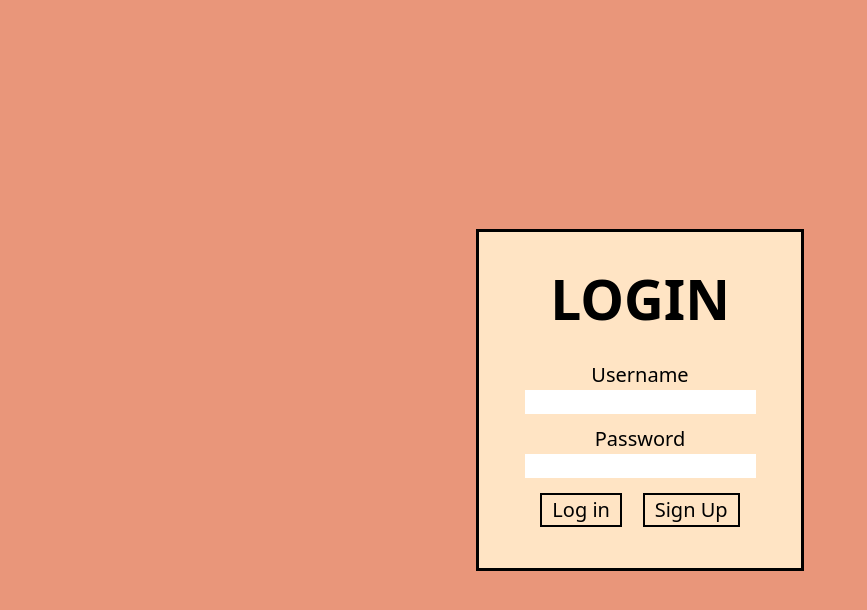
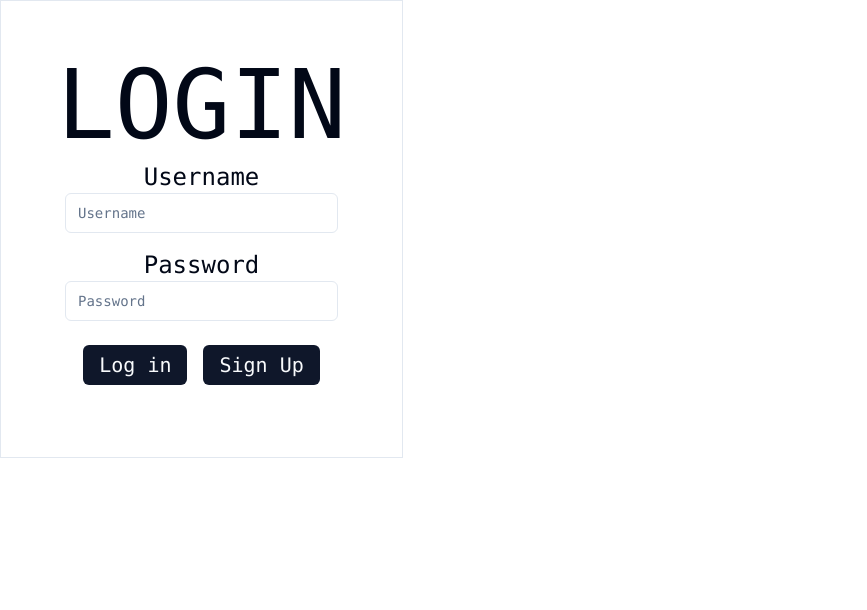
Before and after one commit to ryash072007/internship_app_ui, a Next.js app: page /login in a window 1280 px wide. Shown: the top 610 px of the page, without its empty margins (0-867 px from the left). Built offline with nearby package versions, Linux system fonts and the light colour scheme.

Commit message:
shadcn zod reach-hook-form

```diff
--- a/app/(authentication)/login/page.tsx
+++ b/app/(authentication)/login/page.tsx
@@ -1,8 +1,19 @@
-import { relative } from 'path'
+"use client" // WHen using forms or usr interaction, use client
 import React from 'react'
-import "./LoginPage.css"
+import { Input } from "@/components/ui/input"
+import { Button } from '@/components/ui/button'
+import { useForm, SubmitHandler } from "react-hook-form"
+// import "./LoginPage.css"
+
+
 
 const LoginPage = () => {
+    const {
+        register,
+        handleSubmit,
+        formState: { errors },
+      } = useForm()
+      const onSubmit: SubmitHandler<any> = (data:any) => console.log(data)
     return (
         <html lang="en">
             <head>
@@ -12,25 +23,25 @@
                     Login
                 </title>
             </head>
-            <body className='body'>
-                <div className='MainContainer'>
-                    <div className='BorderContainer'>
+            <body className='font-mono h-screen w-screen'>
+                <div className='w-min text-center justify-center align-center'>
+                    <div className='border flex flex-col p-14'>
                         <div className='HeadingContainer'>
-                            <h1 className='LoginHeading'>LOGIN</h1>
+                            <h1 className='text-8xl'>LOGIN</h1>
                         </div>
-                        <form action="#ADDLATER" method="post" className='Authentication'>
+                        <form onSubmit={handleSubmit(onSubmit)} method="post" className='column-2'>
                             <div className='HeadingsContainer'>
-                                <div className='Fields'>
-                                    <span className='FieldHeading'>Username</span>
-                                    <input type="text" className="UsernameInputField" id="" />
+                                <div className='p-2'>
+                                    <span className='text-2xl'>Username</span>
+                                    <Input type="text" className="" id="" placeholder='Username' {...register("Username")}/>
                                 </div>
-                                <div className='Fields'>
-                                    <span className='FieldHeading'>Password</span>
-                                    <input type="password" className="PasswordInputField" id="" />
+                                <div className='p-2'>
+                                    <span className='text-2xl'>Password</span>
+                                    <Input type="password" className="" id="" placeholder='Password' {...register("Password")}/>
                                 </div>
-                                <div className='FormButtons'>
-                                    <button type="submit" className='FormButton'>Log in</button>
-                                    <button className='FormButton'>Sign Up</button>
+                                <div className='p-2 flex flex-row justify-center'>
+                                    <Button type="submit" className='text-xl p-4 m-2'>Log in</Button>
+                                    <Button className='text-xl p-4 m-2'>Sign Up</Button>
                                 </div>
                             </div>
                         </form>
--- a/app/globals.css
+++ b/app/globals.css
@@ -2,32 +2,68 @@
 @tailwind components;
 @tailwind utilities;
 
-:root {
-  --foreground-rgb: 0, 0, 0;
-  --background-start-rgb: 214, 219, 220;
-  --background-end-rgb: 255, 255, 255;
-}
+@layer base {
+  :root {
+    --background: 0 0% 100%;
+    --foreground: 222.2 84% 4.9%;
+    --card: 0 0% 100%;
+    --card-foreground: 222.2 84% 4.9%;
+    --popover: 0 0% 100%;
+    --popover-foreground: 222.2 84% 4.9%;
+    --primary: 222.2 47.4% 11.2%;
+    --primary-foreground: 210 40% 98%;
+    --secondary: 210 40% 96.1%;
+    --secondary-foreground: 222.2 47.4% 11.2%;
+    --muted: 210 40% 96.1%;
+    --muted-foreground: 215.4 16.3% 46.9%;
+    --accent: 210 40% 96.1%;
+    --accent-foreground: 222.2 47.4% 11.2%;
+    --destructive: 0 84.2% 60.2%;
+    --destructive-foreground: 210 40% 98%;
+    --border: 214.3 31.8% 91.4%;
+    --input: 214.3 31.8% 91.4%;
+    --ring: 222.2 84% 4.9%;
+    --radius: 0.5rem;
+    --chart-1: 12 76% 61%;
+    --chart-2: 173 58% 39%;
+    --chart-3: 197 37% 24%;
+    --chart-4: 43 74% 66%;
+    --chart-5: 27 87% 67%;
+  }
 
-@media (prefers-color-scheme: dark) {
-  :root {
-    --foreground-rgb: 255, 255, 255;
-    --background-start-rgb: 0, 0, 0;
-    --background-end-rgb: 0, 0, 0;
+  .dark {
+    --background: 222.2 84% 4.9%;
+    --foreground: 210 40% 98%;
+    --card: 222.2 84% 4.9%;
+    --card-foreground: 210 40% 98%;
+    --popover: 222.2 84% 4.9%;
+    --popover-foreground: 210 40% 98%;
+    --primary: 210 40% 98%;
+    --primary-foreground: 222.2 47.4% 11.2%;
+    --secondary: 217.2 32.6% 17.5%;
+    --secondary-foreground: 210 40% 98%;
+    --muted: 217.2 32.6% 17.5%;
+    --muted-foreground: 215 20.2% 65.1%;
+    --accent: 217.2 32.6% 17.5%;
+    --accent-foreground: 210 40% 98%;
+    --destructive: 0 62.8% 30.6%;
+    --destructive-foreground: 210 40% 98%;
+    --border: 217.2 32.6% 17.5%;
+    --input: 217.2 32.6% 17.5%;
+    --ring: 212.7 26.8% 83.9%;
+    --chart-1: 220 70% 50%;
+    --chart-2: 160 60% 45%;
+    --chart-3: 30 80% 55%;
+    --chart-4: 280 65% 60%;
+    --chart-5: 340 75% 55%;
   }
 }
 
-body {
-  color: rgb(var(--foreground-rgb));
-  background: linear-gradient(
-      to bottom,
-      transparent,
-      rgb(var(--background-end-rgb))
-    )
-    rgb(var(--background-start-rgb));
-}
-
-@layer utilities {
-  .text-balance {
-    text-wrap: balance;
+@layer base {
+  * {
+    @apply border-border;
+  }
+  body {
+    @apply bg-background text-foreground;
   }
 }
--- /dev/null
+++ b/components/ui/button.tsx
@@ -0,0 +1,56 @@
+import * as React from "react"
+import { Slot } from "@radix-ui/react-slot"
+import { cva, type VariantProps } from "class-variance-authority"
+
+import { cn } from "@/lib/utils"
+
+const buttonVariants = cva(
+  "inline-flex items-center justify-center whitespace-nowrap rounded-md text-sm font-medium ring-offset-background transition-colors focus-visible:outline-none focus-visible:ring-2 focus-visible:ring-ring focus-visible:ring-offset-2 disabled:pointer-events-none disabled:opacity-50",
+  {
+    variants: {
+      variant: {
+        default: "bg-primary text-primary-foreground hover:bg-primary/90",
+        destructive:
+          "bg-destructive text-destructive-foreground hover:bg-destructive/90",
+        outline:
+          "border border-input bg-background hover:bg-accent hover:text-accent-foreground",
+        secondary:
+          "bg-secondary text-secondary-foreground hover:bg-secondary/80",
+        ghost: "hover:bg-accent hover:text-accent-foreground",
+        link: "text-primary underline-offset-4 hover:underline",
+      },
+      size: {
+        default: "h-10 px-4 py-2",
+        sm: "h-9 rounded-md px-3",
+        lg: "h-11 rounded-md px-8",
+        icon: "h-10 w-10",
+      },
+    },
+    defaultVariants: {
+      variant: "default",
+      size: "default",
+    },
+  }
+)
+
+export interface ButtonProps
+  extends React.ButtonHTMLAttributes<HTMLButtonElement>,
+    VariantProps<typeof buttonVariants> {
+  asChild?: boolean
+}
+
+const Button = React.forwardRef<HTMLButtonElement, ButtonProps>(
+  ({ className, variant, size, asChild = false, ...props }, ref) => {
+    const Comp = asChild ? Slot : "button"
+    return (
+      <Comp
+        className={cn(buttonVariants({ variant, size, className }))}
+        ref={ref}
+        {...props}
+      />
+    )
+  }
+)
+Button.displayName = "Button"
+
+export { Button, buttonVariants }
--- /dev/null
+++ b/components/ui/input.tsx
@@ -0,0 +1,25 @@
+import * as React from "react"
+
+import { cn } from "@/lib/utils"
+
+export interface InputProps
+  extends React.InputHTMLAttributes<HTMLInputElement> {}
+
+const Input = React.forwardRef<HTMLInputElement, InputProps>(
+  ({ className, type, ...props }, ref) => {
+    return (
+      <input
+        type={type}
+        className={cn(
+          "flex h-10 w-full rounded-md border border-input bg-background px-3 py-2 text-sm ring-offset-background file:border-0 file:bg-transparent file:text-sm file:font-medium placeholder:text-muted-foreground focus-visible:outline-none focus-visible:ring-2 focus-visible:ring-ring focus-visible:ring-offset-2 disabled:cursor-not-allowed disabled:opacity-50",
+          className
+        )}
+        ref={ref}
+        {...props}
+      />
+    )
+  }
+)
+Input.displayName = "Input"
+
+export { Input }
--- /dev/null
+++ b/lib/utils.ts
@@ -0,0 +1,6 @@
+import { type ClassValue, clsx } from "clsx"
+import { twMerge } from "tailwind-merge"
+
+export function cn(...inputs: ClassValue[]) {
+  return twMerge(clsx(inputs))
+}
--- a/tailwind.config.ts
+++ b/tailwind.config.ts
@@ -1,20 +1,80 @@
-import type { Config } from "tailwindcss";
+import type { Config } from "tailwindcss"
 
-const config: Config = {
+const config = {
+  darkMode: ["class"],
   content: [
-    "./pages/**/*.{js,ts,jsx,tsx,mdx}",
-    "./components/**/*.{js,ts,jsx,tsx,mdx}",
-    "./app/**/*.{js,ts,jsx,tsx,mdx}",
-  ],
+    './pages/**/*.{ts,tsx}',
+    './components/**/*.{ts,tsx}',
+    './app/**/*.{ts,tsx}',
+    './src/**/*.{ts,tsx}',
+	],
+  prefix: "",
   theme: {
+    container: {
+      center: true,
+      padding: "2rem",
+      screens: {
+        "2xl": "1400px",
+      },
+    },
     extend: {
-      backgroundImage: {
-        "gradient-radial": "radial-gradient(var(--tw-gradient-stops))",
-        "gradient-conic":
-          "conic-gradient(from 180deg at 50% 50%, var(--tw-gradient-stops))",
+      colors: {
+        border: "hsl(var(--border))",
+        input: "hsl(var(--input))",
+        ring: "hsl(var(--ring))",
+        background: "hsl(var(--background))",
+        foreground: "hsl(var(--foreground))",
+        primary: {
+          DEFAULT: "hsl(var(--primary))",
+          foreground: "hsl(var(--primary-foreground))",
+        },
+        secondary: {
+          DEFAULT: "hsl(var(--secondary))",
+          foreground: "hsl(var(--secondary-foreground))",
+        },
+        destructive: {
+          DEFAULT: "hsl(var(--destructive))",
+          foreground: "hsl(var(--destructive-foreground))",
+        },
+        muted: {
+          DEFAULT: "hsl(var(--muted))",
+          foreground: "hsl(var(--muted-foreground))",
+        },
+        accent: {
+          DEFAULT: "hsl(var(--accent))",
+          foreground: "hsl(var(--accent-foreground))",
+        },
+        popover: {
+          DEFAULT: "hsl(var(--popover))",
+          foreground: "hsl(var(--popover-foreground))",
+        },
+        card: {
+          DEFAULT: "hsl(var(--card))",
+          foreground: "hsl(var(--card-foreground))",
+        },
+      },
+      borderRadius: {
+        lg: "var(--radius)",
+        md: "calc(var(--radius) - 2px)",
+        sm: "calc(var(--radius) - 4px)",
+      },
+      keyframes: {
+        "accordion-down": {
+          from: { height: "0" },
+          to: { height: "var(--radix-accordion-content-height)" },
+        },
+        "accordion-up": {
+          from: { height: "var(--radix-accordion-content-height)" },
+          to: { height: "0" },
+        },
+      },
+      animation: {
+        "accordion-down": "accordion-down 0.2s ease-out",
+        "accordion-up": "accordion-up 0.2s ease-out",
       },
     },
   },
-  plugins: [],
-};
-export default config;
+  plugins: [require("tailwindcss-animate")],
+} satisfies Config
+
+export default config
```
Also changed, not shown: package.json (+12 -4 lines), components.json (added), 1 other file (tests, documents, lock files or other folders).
